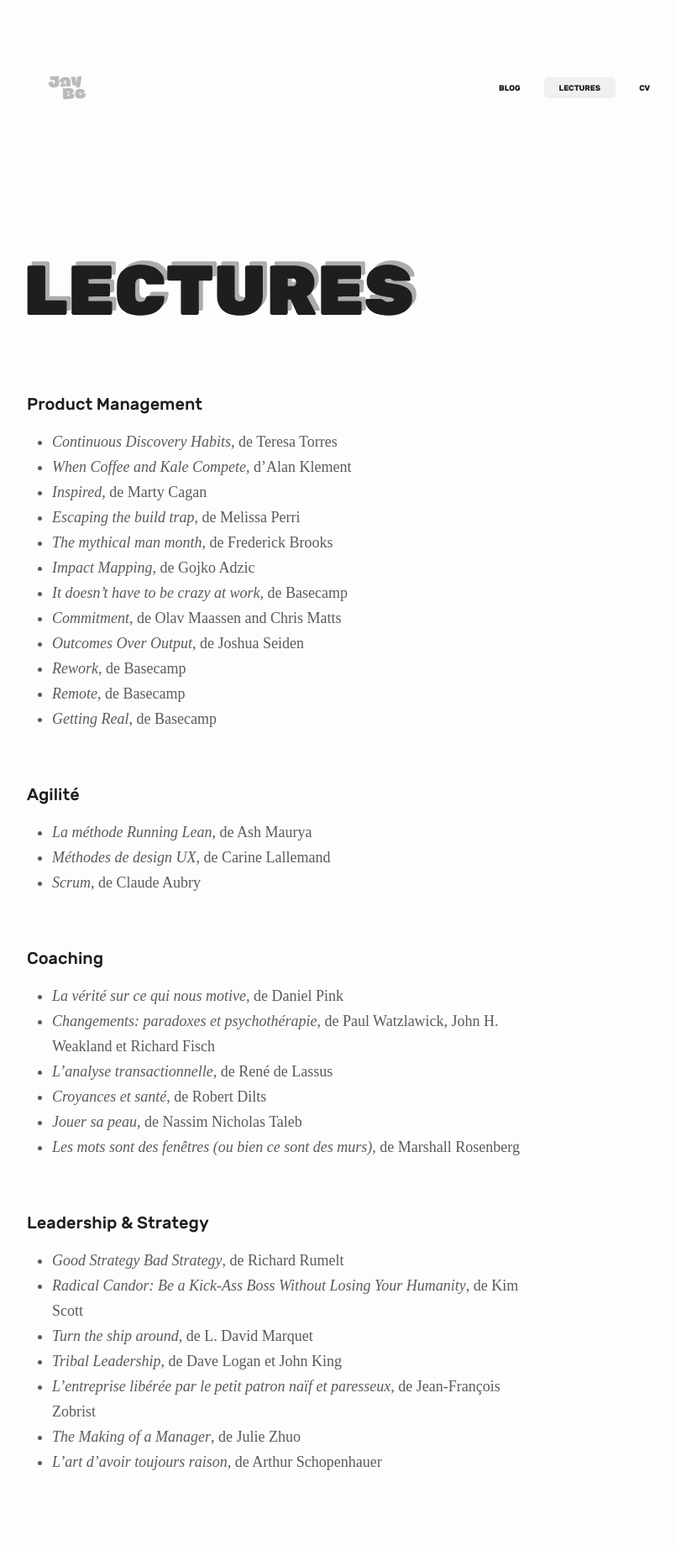
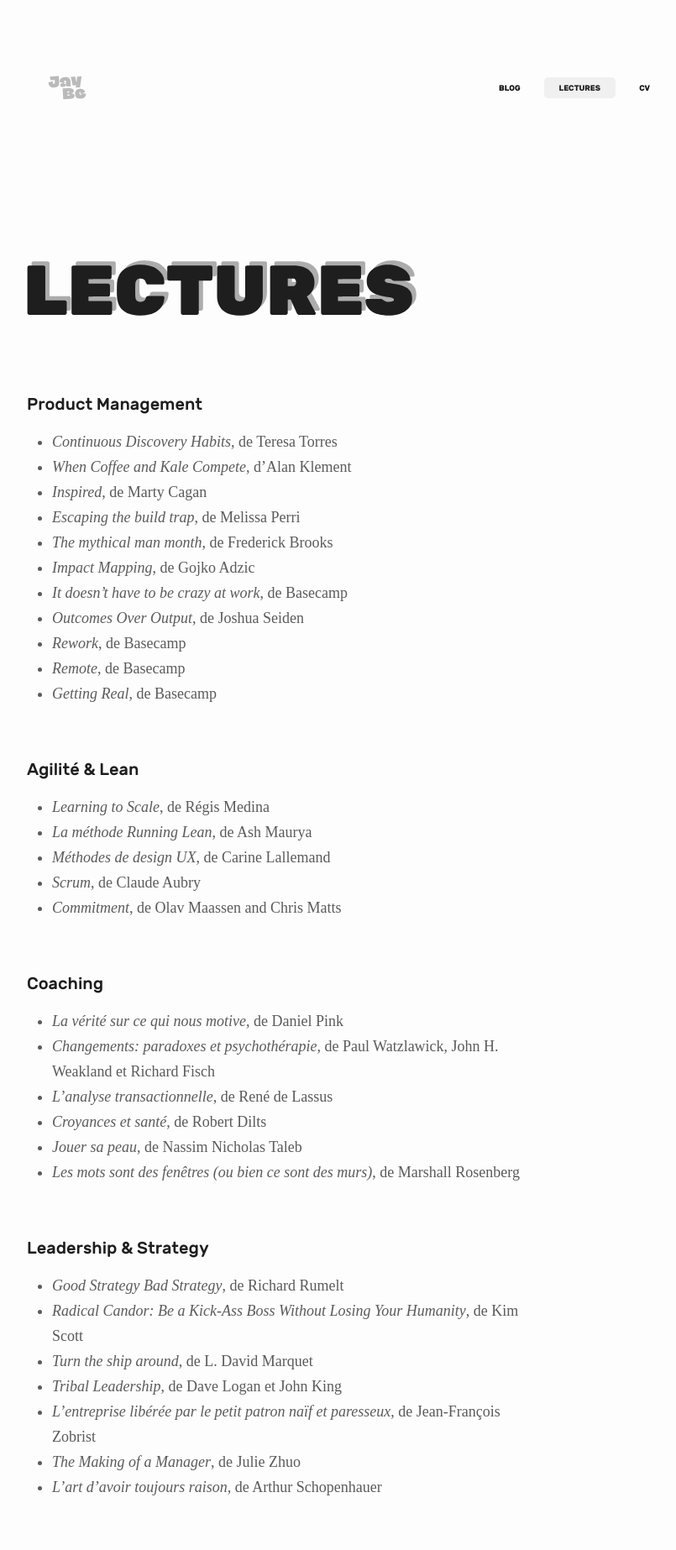
Before and after one commit to JbDenoual/jbdenoual.github.io, a Jekyll site: the page built from books.md, in a window 1280 px wide. Shown: the whole page at 84% size, without its empty margins (213-1018 px from the left). Built offline with Jekyll 4.4.1, drawn with Linux system fonts in a browser that asks for light colours; some web fonts are replaced; before the commit the page ends 1816 px from its top, so only the background shows below that.

Commit message:
[Update] Books

```diff
--- a/books.md
+++ b/books.md
@@ -16,16 +16,18 @@ permalink: /books/
 * <a href="https://www.amazon.fr/Mythical-Man-Month-Software-Engineering-Anniversary/dp/0201835959" class="reading-link">_The mythical man month_, de Frederick Brooks</a><br />
 * <a href="https://www.amazon.fr/Impact-Mapping-Software-Products-Projects/dp/0955683645" class="reading-link">_Impact Mapping_, de Gojko Adzic</a>
 * <a href="https://www.amazon.fr/Doesnt-Have-Be-Crazy-Work/dp/0062874780" class="reading-link">_It doesn't have to be crazy at work_, de Basecamp</a><br />
-* <a href="https://www.amazon.fr/Commitment-Novel-about-Managing-Project/dp/9082056909/ref=tmm_hrd_swatch_0?_encoding=UTF8&qid=&sr=" class="reading-link">_Commitment_, de Olav Maassen and Chris Matts</a><br />
 * <a href="https://www.amazon.fr/Outcomes-Over-Output-customer-behavior/dp/1091173265" class="reading-link">_Outcomes Over Output_, de Joshua Seiden</a><br />
 * <a href="https://www.amazon.fr/Rework-r%C3%A9ussir-autrement-2e-%C3%A9d/dp/284001713X" class="reading-link">_Rework_, de Basecamp</a><br />
 * <a href="https://www.amazon.com/Remote-Office-Required-Jason-Fried/dp/0091954673" class="reading-link">_Remote_, de Basecamp</a><br />
 * <a href="https://www.amazon.fr/Getting-Real-Smarter-Successful-Application/dp/0578012812" class="reading-link">_Getting Real_, de Basecamp</a><br />
 
-<h4>Agilité</h4>
+<h4>Agilité & Lean</h4>
+* <a href="https://www.amazon.fr/Learning-Scale-%C3%A9prouv%C3%A9-croissance-soutenue/dp/2957107414" class="reading-link">_Learning to Scale_, de Régis Medina</a><br />
 * <a href="https://www.amazon.fr/m%C3%A9thode-Running-Lean-Transformer-succ%C3%A8s/dp/2354561237" class="reading-link">_La méthode Running Lean_, de Ash Maurya</a><br />
 * <a href="https://www.amazon.fr/M%C3%A9thodes-design-fondamentales-concevoir-interactifs/dp/2212673981" class="reading-link">_Méthodes de design UX_, de Carine Lallemand</a><br />
 * <a href="https://www.amazon.fr/Scrum-guide-pratique-m%C3%A9thode-populaire/dp/2100738747" class="reading-link">_Scrum_, de Claude Aubry</a><br />
+* <a href="https://www.amazon.fr/Commitment-Novel-about-Managing-Project/dp/9082056909/ref=tmm_hrd_swatch_0?_encoding=UTF8&qid=&sr=" class="reading-link">_Commitment_, de Olav Maassen and Chris Matts</a><br />
+
 
 <h4>Coaching</h4>
 * <a href="https://www.amazon.fr/v%C3%A9rit%C3%A9-sur-qui-nous-motive/dp/208137952X" class="reading-link">_La vérité sur ce qui nous motive_, de Daniel Pink</a><br />
```
